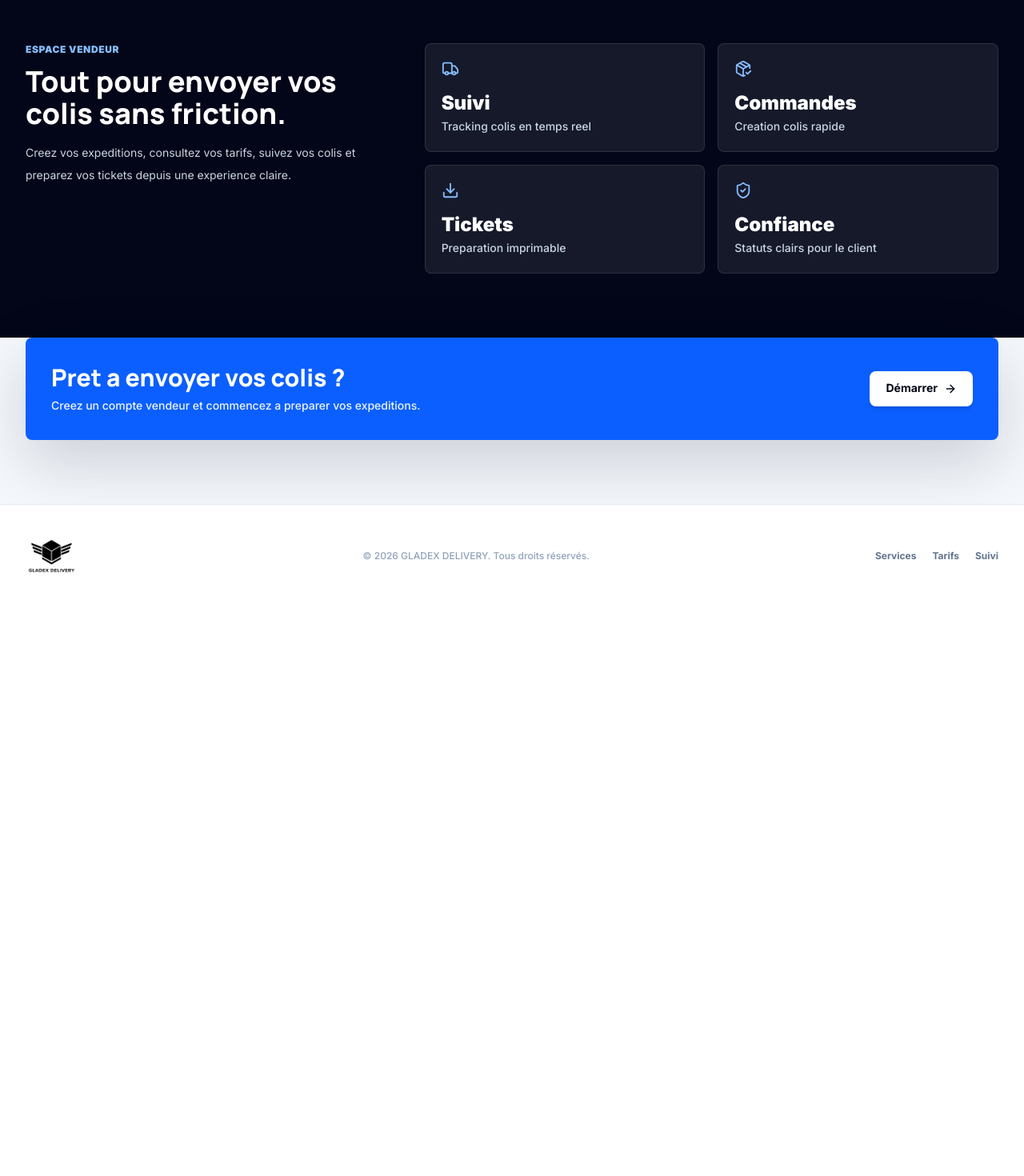
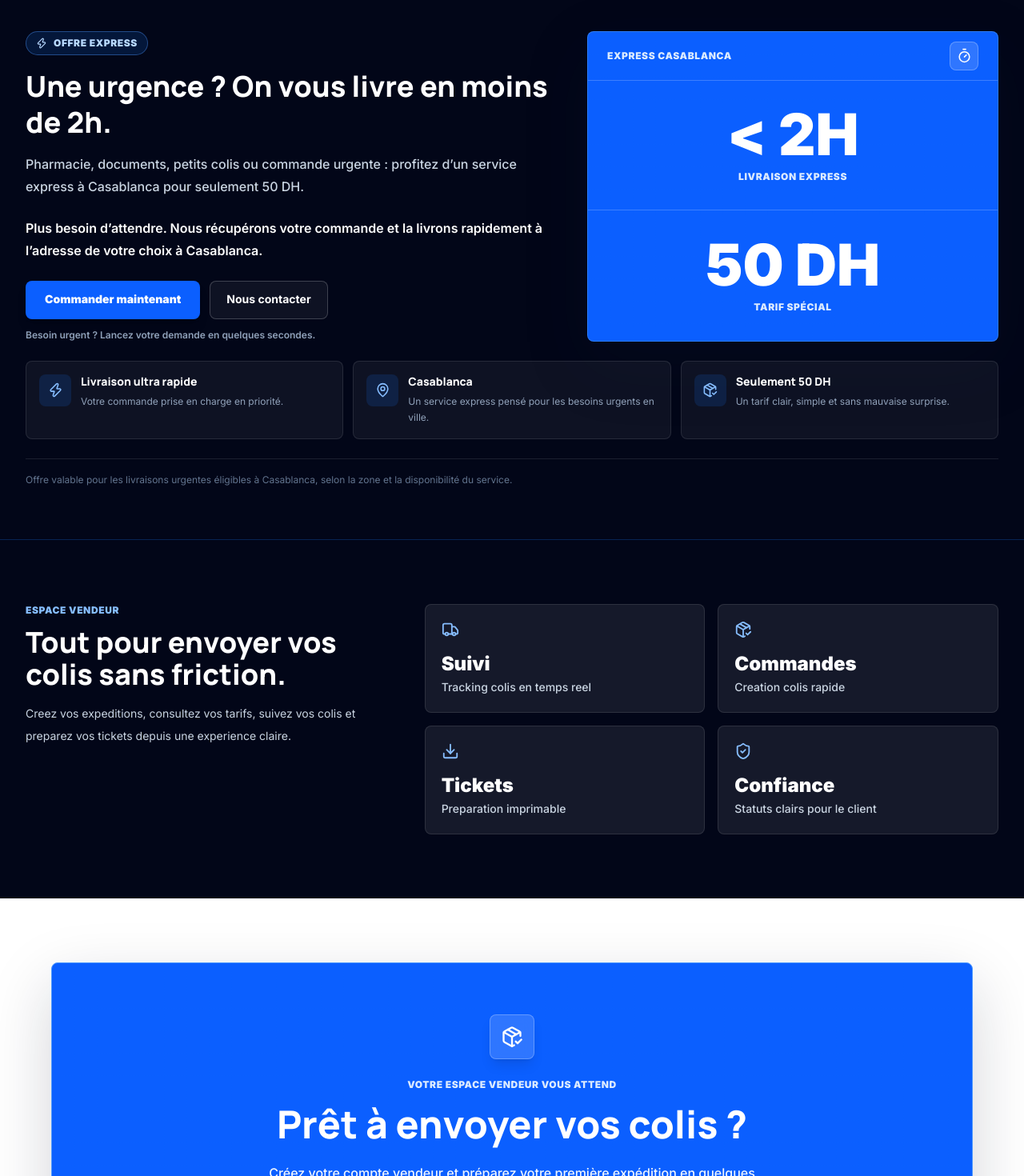
Before and after one commit to YAHYABARRI/livraisonV2, a React (Vite) app in the folder frontend/: page / in a window 1280 px wide. Shown: the part 2340-3810 px from the top of the page at 80% size. Before the commit the page ends 3099 px from the top, so only its background shows below. Built offline with nearby package versions, Linux system fonts and the light colour scheme; no server answers.

Commit message:
chngmt sct

```diff
--- a/frontend/src/pages/LandingPage.jsx
+++ b/frontend/src/pages/LandingPage.jsx
@@ -9,8 +9,10 @@ import {
   Search,
   ShieldCheck,
   Sparkles,
+  Timer,
   Truck,
   X,
+  Zap,
 } from 'lucide-react';
 import Navbar from '../components/Common/Navbar';
 import BrandLogo from '../components/Common/BrandLogo';
@@ -34,6 +36,10 @@ const WHATSAPP_NUMBER = (BRAND.whatsapp || BRAND.supportPhone).replace(/\D/g, ''
 const WHATSAPP_MESSAGE =
   "Bonjour GLADEX DELIVERY, je souhaite avoir plus d'informations sur vos services de livraison.";
 const whatsappHref = `https://wa.me/${WHATSAPP_NUMBER}?text=${encodeURIComponent(WHATSAPP_MESSAGE)}`;
+const EXPRESS_WHATSAPP_MESSAGE =
+  "Bonjour GLADEX DELIVERY, je souhaite commander une livraison express en moins de 2h à Casablanca au tarif de 50 DH.";
+const expressWhatsappHref = `https://wa.me/${WHATSAPP_NUMBER}?text=${encodeURIComponent(EXPRESS_WHATSAPP_MESSAGE)}`;
+const supportPhoneHref = `tel:${BRAND.supportPhone.replace(/\s/g, '')}`;
 
 const WhatsAppIcon = ({ className = '' }) => (
   <svg viewBox="0 0 24 24" aria-hidden="true" className={className} fill="currentColor">
@@ -473,6 +479,111 @@ const LandingPage = () => {
         </div>
       </section>
 
+      <section className="border-y border-primary-500/25 bg-slate-950 px-4 py-14 text-white sm:px-6 sm:py-16 lg:px-8">
+        <motion.div
+          initial={{ opacity: 0, y: 24 }}
+          whileInView={{ opacity: 1, y: 0 }}
+          viewport={{ once: true, amount: 0.2 }}
+          transition={{ duration: 0.55, ease: 'easeOut' }}
+          className="mx-auto grid max-w-7xl gap-6 lg:grid-cols-[minmax(0,1.12fr)_minmax(22rem,0.88fr)] lg:gap-x-12"
+        >
+          <div className="lg:col-start-1 lg:row-start-1">
+            <span className="inline-flex items-center gap-2 rounded-full border border-primary-400/40 bg-primary-500/15 px-3 py-1.5 text-xs font-black uppercase tracking-wider text-primary-200">
+              <Zap size={14} aria-hidden="true" />
+              Offre express
+            </span>
+            <h2 className="mt-4 max-w-3xl text-3xl font-black leading-tight sm:text-4xl">
+              Une urgence ? On vous livre en moins de 2h.
+            </h2>
+            <p className="mt-4 max-w-2xl text-sm font-medium leading-7 text-slate-300 sm:text-base">
+              Pharmacie, documents, petits colis ou commande urgente : profitez d’un service express à Casablanca pour seulement 50 DH.
+            </p>
+          </div>
+
+          <div className="tracking-grid-bg flex flex-col overflow-hidden rounded-premium border border-primary-400/50 bg-primary-600 shadow-premium-xl lg:col-start-2 lg:row-span-2 lg:row-start-1 lg:self-stretch">
+            <div className="flex items-center justify-between border-b border-white/20 px-5 py-3 sm:px-6">
+              <span className="text-xs font-black uppercase tracking-wider text-blue-100">Express Casablanca</span>
+              <span className="flex h-9 w-9 items-center justify-center rounded-premium border border-white/25 bg-white/15">
+                <Timer size={19} aria-hidden="true" />
+              </span>
+            </div>
+
+            <div className="grid min-h-[17rem] flex-1 grid-rows-2 sm:min-h-[19rem]">
+              <div className="flex flex-col items-center justify-center border-b border-white/20 px-6 py-5 text-center">
+                <p className="text-5xl font-black leading-none sm:text-6xl lg:text-7xl">&lt; 2H</p>
+                <p className="mt-2 text-xs font-black uppercase tracking-wider text-blue-100">Livraison express</p>
+              </div>
+              <div className="flex flex-col items-center justify-center px-6 py-5 text-center">
+                <p className="text-5xl font-black leading-none sm:text-6xl lg:text-7xl">50 DH</p>
+                <p className="mt-2 text-xs font-black uppercase tracking-wider text-blue-100">Tarif spécial</p>
+              </div>
+            </div>
+          </div>
+
+          <div className="lg:col-start-1 lg:row-start-2">
+            <p className="max-w-2xl text-sm font-semibold leading-7 text-white sm:text-base">
+              Plus besoin d’attendre. Nous récupérons votre commande et la livrons rapidement à l’adresse de votre choix à Casablanca.
+            </p>
+            <div className="mt-6 flex flex-col gap-3 sm:flex-row sm:items-center">
+              <a
+                href={expressWhatsappHref}
+                target="_blank"
+                rel="noreferrer"
+                className="inline-flex min-h-12 items-center justify-center rounded-premium bg-primary-600 px-6 py-3 text-sm font-black text-white shadow-lg transition-all duration-200 hover:-translate-y-0.5 hover:bg-primary-500 hover:shadow-xl active:translate-y-0"
+              >
+                Commander maintenant
+              </a>
+              <a
+                href={supportPhoneHref}
+                className="inline-flex min-h-12 items-center justify-center rounded-premium border border-white/20 bg-white/5 px-5 py-3 text-sm font-bold text-white transition-all duration-200 hover:border-white/40 hover:bg-white/10"
+              >
+                Nous contacter
+              </a>
+            </div>
+            <p className="mt-3 text-xs font-semibold text-slate-400">
+              Besoin urgent ? Lancez votre demande en quelques secondes.
+            </p>
+          </div>
+
+          <div className="grid gap-3 sm:grid-cols-3 lg:col-span-2">
+            {[
+              {
+                icon: Zap,
+                title: 'Livraison ultra rapide',
+                text: 'Votre commande prise en charge en priorité.',
+              },
+              {
+                icon: MapPin,
+                title: 'Casablanca',
+                text: 'Un service express pensé pour les besoins urgents en ville.',
+              },
+              {
+                icon: PackageCheck,
+                title: 'Seulement 50 DH',
+                text: 'Un tarif clair, simple et sans mauvaise surprise.',
+              },
+            ].map((benefit) => {
+              const Icon = benefit.icon;
+              return (
+                <div key={benefit.title} className="flex items-start gap-3 rounded-premium border border-white/10 bg-white/5 p-4 transition-colors duration-200 hover:border-primary-400/40 hover:bg-white/8">
+                  <span className="flex h-10 w-10 shrink-0 items-center justify-center rounded-premium bg-primary-500/15 text-primary-300">
+                    <Icon size={19} aria-hidden="true" />
+                  </span>
+                  <div>
+                    <h3 className="text-sm font-black text-white">{benefit.title}</h3>
+                    <p className="mt-1 text-xs leading-5 text-slate-400">{benefit.text}</p>
+                  </div>
+                </div>
+              );
+            })}
+          </div>
+
+          <p className="border-t border-white/10 pt-4 text-xs leading-5 text-slate-500 lg:col-span-2">
+            Offre valable pour les livraisons urgentes éligibles à Casablanca, selon la zone et la disponibilité du service.
+          </p>
+        </motion.div>
+      </section>
+
       <section className="bg-slate-950 px-4 py-20 text-white sm:px-6 lg:px-8">
         <div className="mx-auto grid max-w-7xl gap-10 lg:grid-cols-[0.78fr_1.22fr]">
           <div>
@@ -502,17 +613,38 @@ const LandingPage = () => {
         </div>
       </section>
 
-      <section className="px-4 pb-20 sm:px-6 lg:px-8">
-        <div className="mx-auto flex max-w-7xl flex-col items-start justify-between gap-6 rounded-premium bg-primary-600 p-8 text-white shadow-premium-xl lg:flex-row lg:items-center">
-          <div>
-            <h2 className="text-3xl font-black">Pret a envoyer vos colis ?</h2>
-            <p className="mt-2 max-w-2xl text-sm font-medium text-blue-50">Creez un compte vendeur et commencez a preparer vos expeditions.</p>
+      <section className="bg-white px-4 py-20 dark:bg-slate-950 sm:px-6 lg:px-8">
+        <motion.div
+          initial={{ opacity: 0, y: 20 }}
+          whileInView={{ opacity: 1, y: 0 }}
+          viewport={{ once: true, amount: 0.35 }}
+          transition={{ duration: 0.5, ease: 'easeOut' }}
+          className="tracking-grid-bg relative mx-auto max-w-6xl overflow-hidden rounded-premium border border-primary-400 bg-primary-600 px-6 py-14 text-center text-white shadow-premium-xl sm:px-10 sm:py-16 lg:px-16"
+        >
+          <div className="relative mx-auto flex max-w-3xl flex-col items-center">
+            <span className="flex h-14 w-14 items-center justify-center rounded-premium border border-white/25 bg-white/15 shadow-lg backdrop-blur-sm">
+              <PackageCheck size={28} aria-hidden="true" />
+            </span>
+
+            <p className="mt-6 text-xs font-black uppercase tracking-wider text-blue-100">
+              Votre espace vendeur vous attend
+            </p>
+            <h2 className="mt-3 text-3xl font-black leading-tight sm:text-4xl lg:text-5xl">
+              Prêt à envoyer vos colis ?
+            </h2>
+            <p className="mt-4 max-w-2xl text-sm font-medium leading-7 text-blue-50 sm:text-base">
+              Créez votre compte vendeur et préparez votre première expédition en quelques instants.
+            </p>
+
+            <Link
+              to="/register"
+              className="group mt-8 inline-flex min-h-12 items-center justify-center gap-3 rounded-premium bg-white px-7 py-3.5 text-sm font-black text-slate-950 shadow-lg transition-all duration-200 hover:-translate-y-0.5 hover:bg-blue-50 hover:shadow-xl active:translate-y-0 sm:text-base"
+            >
+              Démarrer maintenant
+              <ArrowRight size={18} className="transition-transform duration-200 group-hover:translate-x-1" aria-hidden="true" />
+            </Link>
           </div>
-          <Link to="/register" className="btn-premium-primary bg-white text-slate-950 hover:bg-blue-50">
-            Démarrer
-            <ArrowRight size={16} />
-          </Link>
-        </div>
+        </motion.div>
       </section>
 
       <footer className="border-t border-slate-200 bg-white px-4 py-10 dark:border-slate-800 dark:bg-slate-950 sm:px-6 lg:px-8">
```
Also changed, not shown: 1 other file (tests, documents, lock files or other folders).
